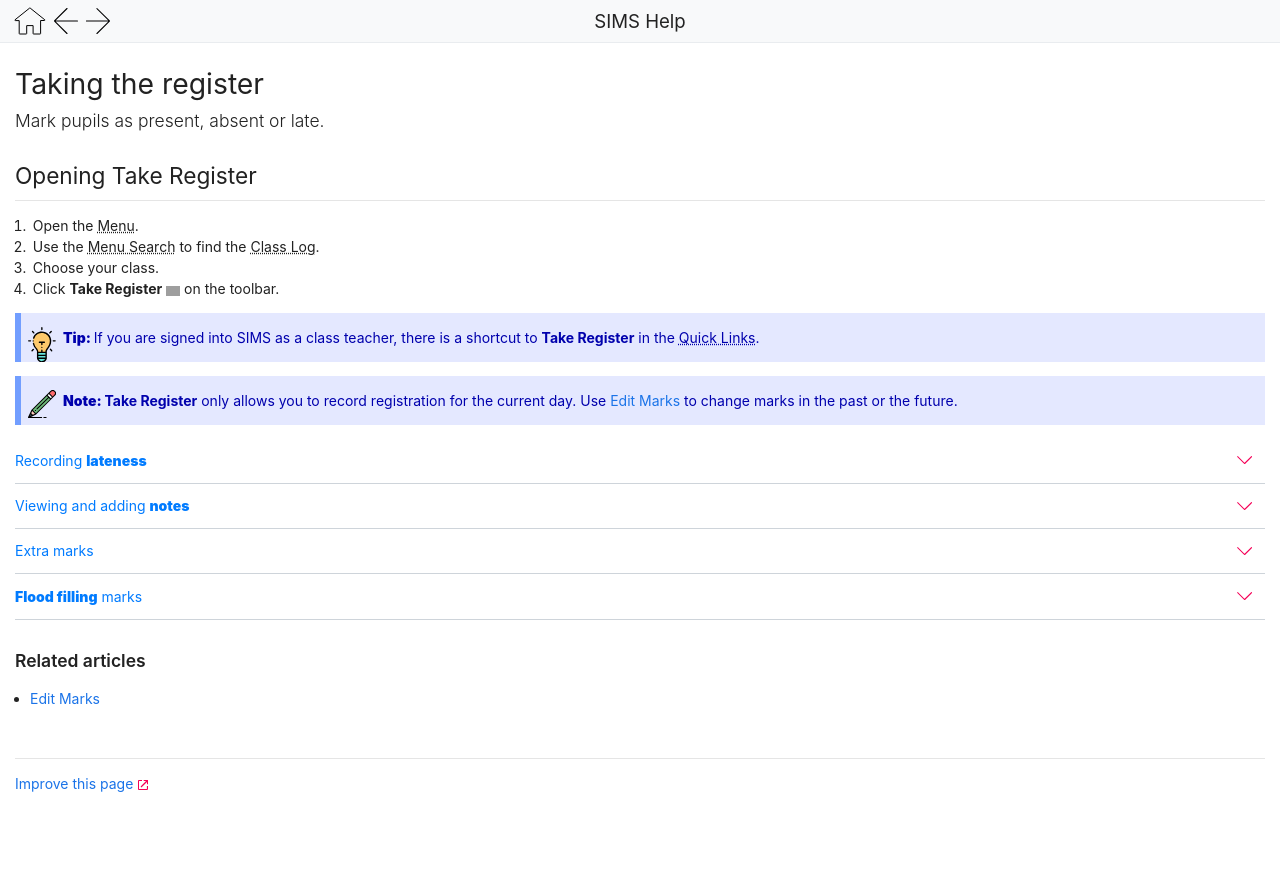
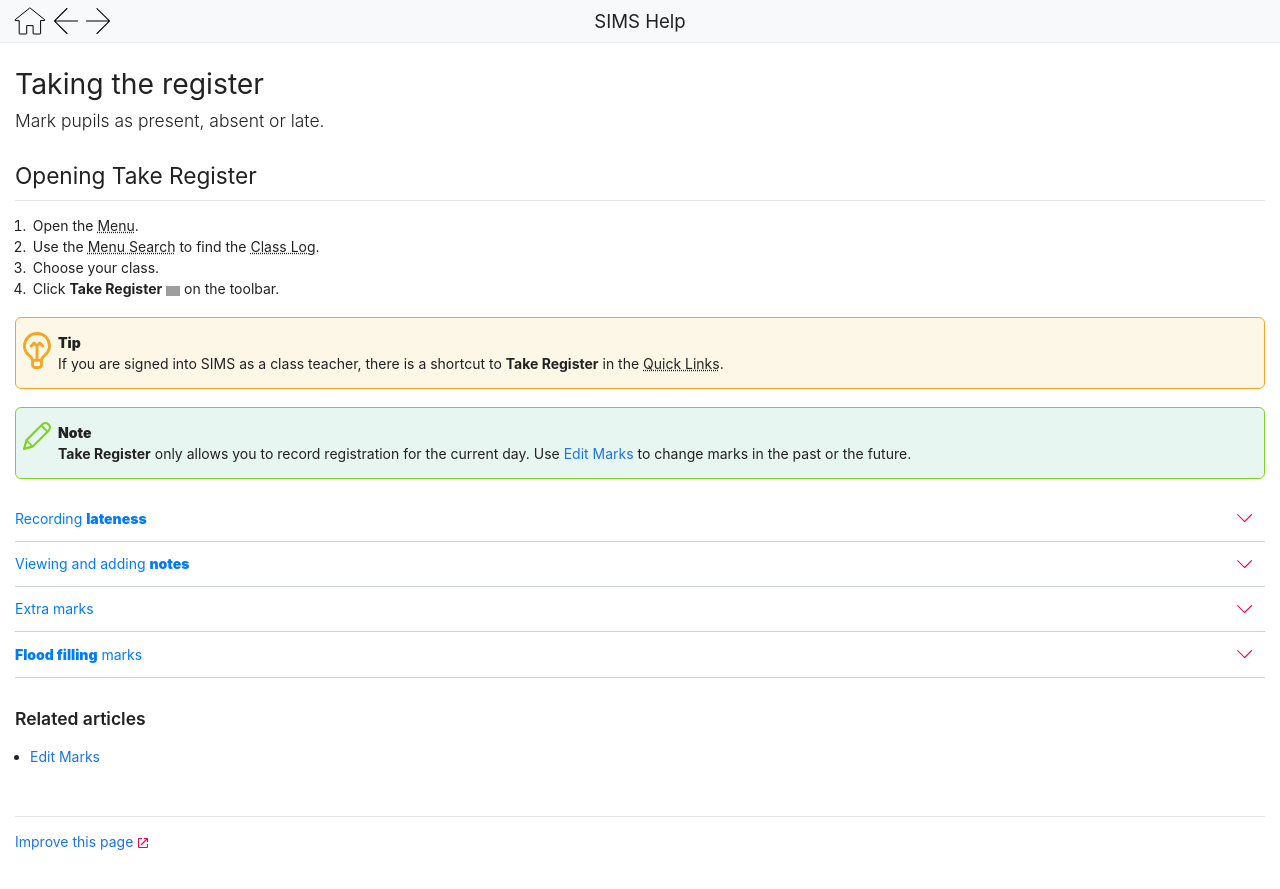
Before and after one commit to TrautsNottus/trautsnottus.github.io, a Jekyll site: the page built from _docs/classteacher/clog/take-register.md, in a window 1280 px wide. Shown: the top 889 px of the page. Built offline with Jekyll 4.4.1, drawn with Linux system fonts in a browser that asks for light colours; nearby versions of some CDN libraries; grey boxes are pictures that could not be loaded.

Commit message:
css tweks

```diff
--- a/_sass/_blockquotes.scss
+++ b/_sass/_blockquotes.scss
@@ -8,51 +8,50 @@
 
   background-position: ($spacer/2) $spacer;
 
-  border-left: 6px solid $pink;
-  background-color: #ffffff;
+  border-radius: 6px;
+
+  background-clip: padding-box;
+  border: 1px;
+  border-style: solid;
+  line-height: 1.5rem;
+  margin-top: 18px;
+  margin-bottom: 18px;
+  position: relative;
+  padding-left: 3em;
+  background-repeat: no-repeat;
+  background-size: 2em;
+
+  & p:before {
+    font-weight: 900;
+    display: block;
+  }
 
   &.tip {
-    padding-left: 3em;
-    background-image: url(images/svg/lamp.svg);
-    background-repeat: no-repeat;
-    background-size: 2em;
-    border-left: 6px solid rgb(114, 158, 255);
-    background-color: #e4e8ff;
-    color: rgb(0, 0, 173);
+    background-image: url(images/svg/tip.svg);
+    border-color: #F5A623;
+    background-color: #fdf7e8;
+
     & p:before {
-      content: "Tip: ";
-      font-weight: 900;
-      display: inline;
+      content: "Tip";
     }
   }
 
   &.note {
-    padding-left: 3em;
-    background-image: url(images/svg/pencil2.svg);
-    background-repeat: no-repeat;
-    background-size: 2em;
-    border-left: 6px solid rgb(114, 158, 255);
-    background-color: #e4e8ff;
-    color: rgb(0, 0, 173);
+    background-image: url(images/svg/note.svg);
+    border-color: #7ED321;
+    background-color: #e7f6f0;
+
     & p:before {
-      content: "Note: ";
-      font-weight: 900;
-      display: inline;
+      content: "Note";
     }
   }
   &.warning {
-    padding-left: 3em;
-    background-image: url(images/svg/alarm.svg);
-    background-repeat: no-repeat;
-    background-size: 2em;
-    border-left: 6px solid #ff7272;
-    background-color: #ffe7ef;
-    color: rgb(139, 0, 19);
+    background-image: url(images/svg/warning.svg);
+    border-color: #F50057;
+    background-color: rgb(255, 232, 240);
 
     & p:before {
-      content: "Warning: ";
-      font-weight: 900;
-      display: inline;
+      content: "Warning";
     }
   }
 }
```
Also changed, not shown: assets/css/images/svg/note.svg (added), assets/css/images/svg/tip.svg (added), assets/css/images/svg/warning.svg (added), 3 other files.
